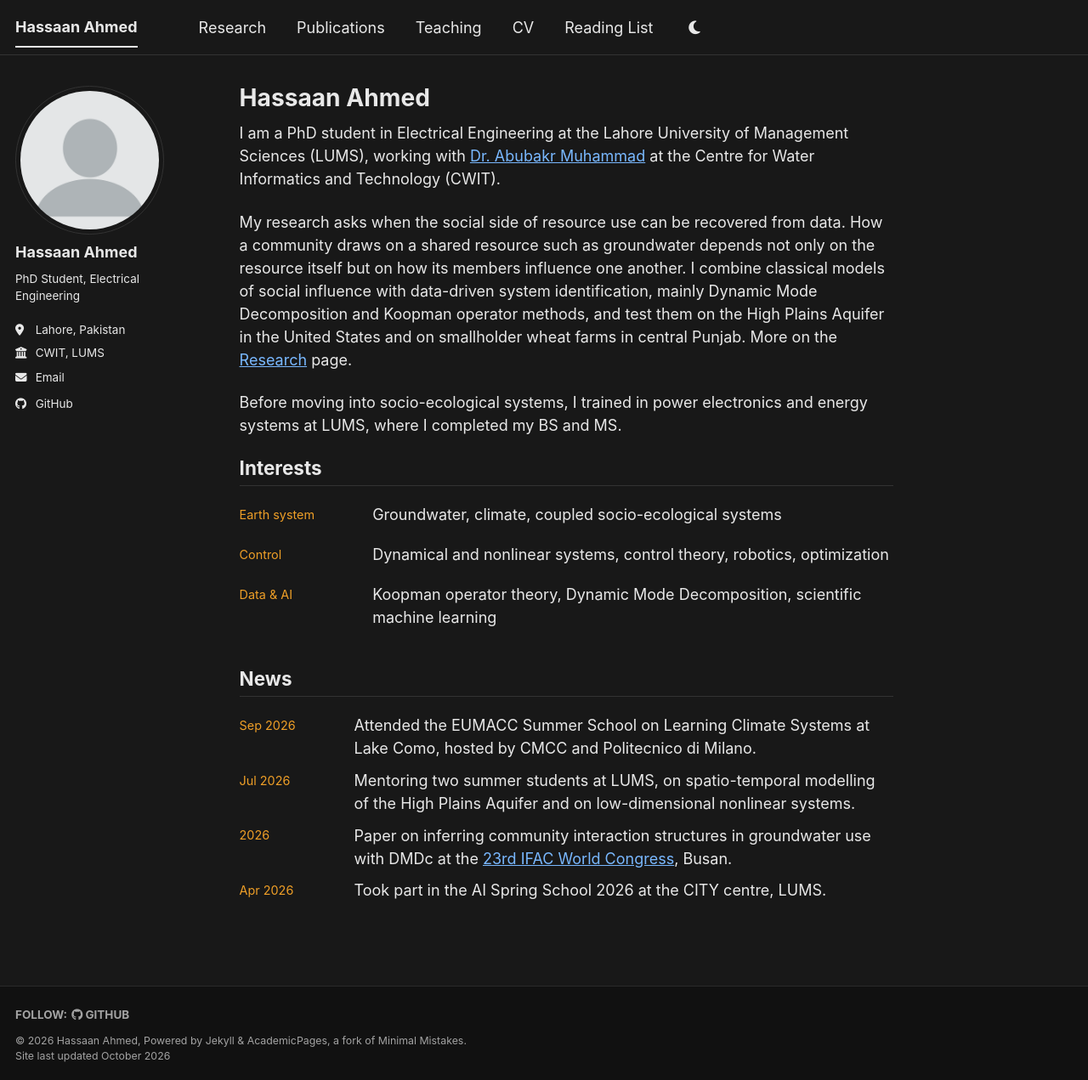
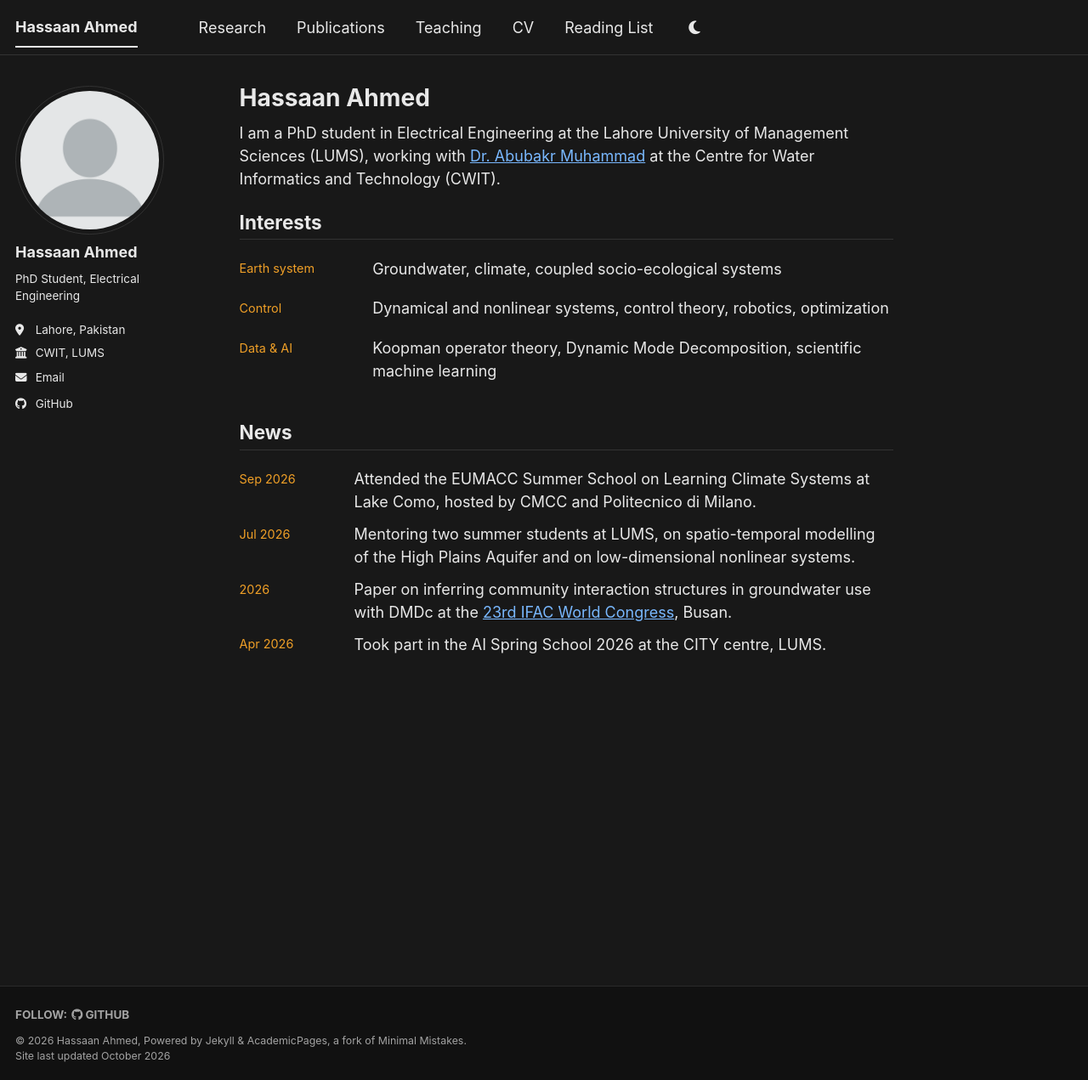
Before and after one commit to hassaanahd/hassaanahd.github.io, a Jekyll site: the page built from _pages/about.md, in a window 1280 px wide and 1271 px high. Shown: the whole window at 85% size. Built offline with Jekyll 4.4.1, drawn with Linux system fonts in a browser that asks for light colours; a style sheet for code colours, icons or effects is not loaded.

Commit message:
Update about.md

```diff
--- a/_pages/about.md
+++ b/_pages/about.md
@@ -8,10 +8,6 @@ redirect_from:
 ---
 
 I am a PhD student in Electrical Engineering at the Lahore University of Management Sciences (LUMS), working with [Dr. Abubakr Muhammad](https://scholar.google.com/citations?user=I8BnID0AAAAJ&hl=en) at the Centre for Water Informatics and Technology (CWIT).
-
-My research asks when the social side of resource use can be recovered from data. How a community draws on a shared resource such as groundwater depends not only on the resource itself but on how its members influence one another. I combine classical models of social influence with data-driven system identification, mainly Dynamic Mode Decomposition and Koopman operator methods, and test them on the High Plains Aquifer in the United States and on smallholder wheat farms in central Punjab. More on the [Research](/research/) page.
-
-Before moving into socio-ecological systems, I trained in power electronics and energy systems at LUMS, where I completed my BS and MS.
 
 <h2 class="sec">Interests</h2>
 
```
